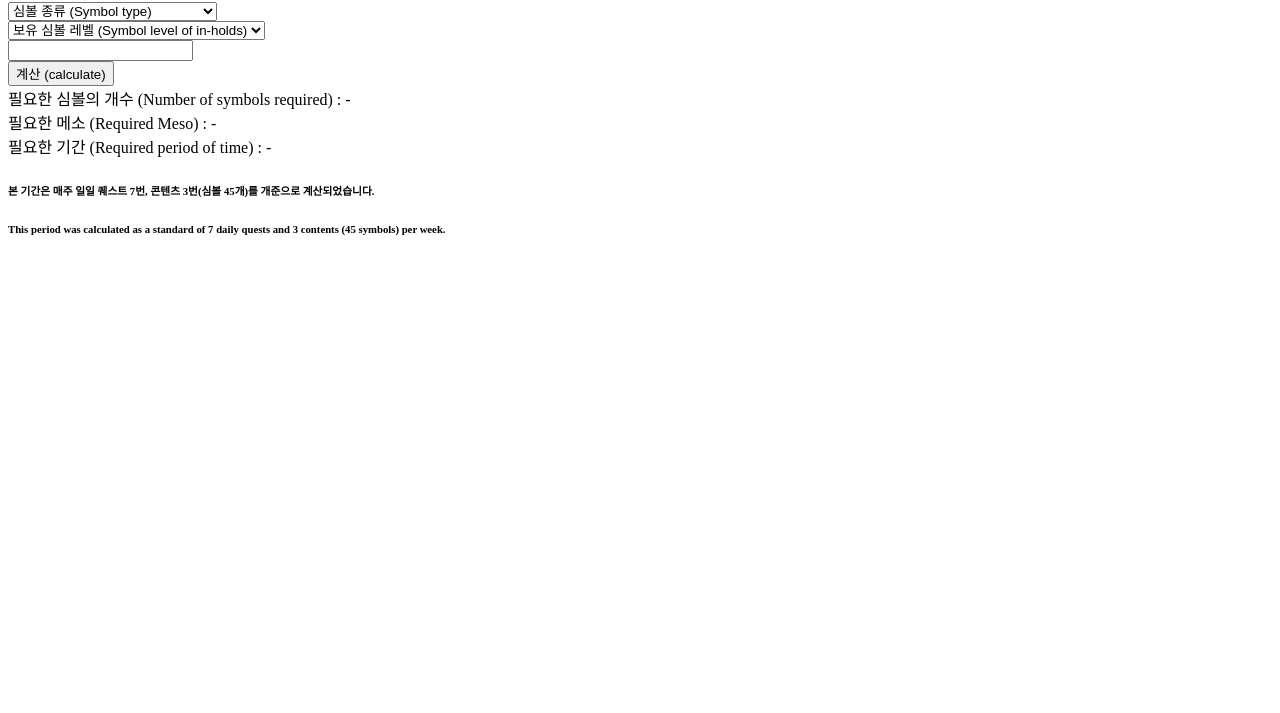
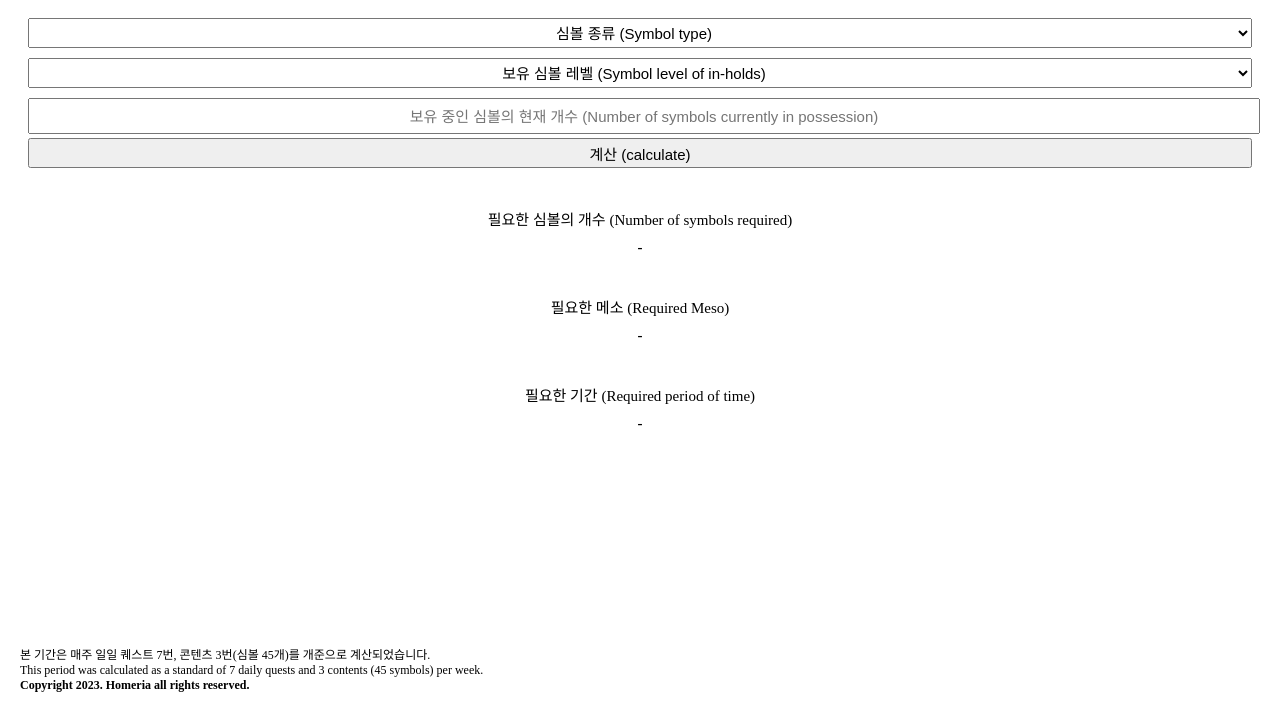
Before and after one commit to Homeria/MapleStorySymbolCalculator, a plain HTML site: page index.html in a window 1280 px wide. Shown: the part 87-800 px from the top of the page. Drawn offline with Linux system fonts and the light colour scheme.

Commit message:
Update - 2023.03.20
1. Split JavaScript in index.html and link  js and html.
2. add Beta Style

```diff
--- /dev/null
+++ b/CSS/indexStyle.css
@@ -0,0 +1,68 @@
+#container {
+    width : 100%;
+    height : 80%;
+}
+
+#titles {
+    margin : 0px 0px 20px 0px;
+}
+
+#title {
+    text-align : center;
+    margin-bottom : 0px;
+}
+
+#subtitle {
+    text-align : center;
+}
+
+#main-wrapper {
+    margin : 20px 20px 20px 20px;
+}
+
+.main-element {
+    margin : 0px 10px 10px 0px;
+    width : 100%;
+    height : 30px;
+}
+
+.element {
+    width : 100%;
+    height : 30px;
+    font-size: 15px;
+    text-align : center;
+}
+
+#results {
+    width : 100%;
+    margin : 20px 0px 0px 0px;
+}
+
+.result {
+    width : 100;
+    margin : 40px 0px 0px 0px;
+
+}
+
+.result-Element {
+    text-align : center;
+    font-size : 15px;
+    margin : 10px 0px 0px 0px;
+}
+
+#footer {
+    width : 100%;
+    position : absolute;
+    bottom : 0;
+    left : 0;
+}
+
+#information {
+    width : 100%;
+    margin : 20px 20px 20px 20px;
+}
+
+.info {
+    margin : 0px 0px 0px 0px;
+    font-size : 12px;
+}
--- /dev/null
+++ b/Scripts/SymbolCalculator.js
@@ -0,0 +1,105 @@
+const reqGrowthValues = [12, 15, 20, 27, 36, 47, 60, 75, 92, 111, 132, 155, 180, 207, 236, 267, 300, 335, 372];
+const cumulativeGrowthValue = [0, 12, 27, 47, 74, 110, 157, 217, 292, 384, 495, 627, 782, 962, 1169, 1405, 1672, 1972, 2307, 2679];
+const levelUpThreshold = [12, 27, 47, 74, 110, 157, 217, 292, 384, 495, 627, 782, 962, 1169, 1405, 1672, 1972, 2307, 2679];
+
+class Symbol {
+    constructor(type, level, in_holds) {
+        this.type = type;
+        this.level = level;
+        this.in_holds = in_holds;
+    }
+
+    getTotalInHolds() {
+        return (cumulativeGrowthValue[this.level - 1] + this.in_holds);
+    }
+
+    getTotalReqSymbol() {
+        return (2679 - this.getTotalInHolds());
+    }
+
+    getTotalReqMeso() {
+        var totalReqMeso = 0;
+        for(var i = this.level; i < 20; i++) {
+            totalReqMeso += this.getReqMeso(i);
+        }
+        return totalReqMeso;
+    }
+
+    getReqMeso(level) {
+        if(this.type === "vj") {
+            return (3110000 + (level * 3960000));
+        } else if (this.type === "cc") {
+            return (6220000 + (level * 4620000));
+        } else if (this.type === "la") {
+            return (9330000 + (level * 5280000));
+        } else if (this.type === "ar") {
+            return (11196000 + (level * 5940000));
+        } else if (this.type === "mo") {
+            return (11196000 + (level * 5940000));
+        } else if (this.type === "es") {
+            return (11196000 + (level * 5940000));
+        } else {
+            return -1;
+        }
+    }
+
+    getReqPeriod() {
+        var reqSymbol = this.getTotalReqSymbol();
+        if(this.type === "vj") {
+            return (reqSymbol / 171);
+        } else if (this.type === "cc") {
+            return (reqSymbol / 157);
+        } else if (this.type === "la") {
+            return (reqSymbol / 122);
+        } else if (this.type === "ar") {
+            return (reqSymbol / 108);
+        } else if (this.type === "mo") {
+            return (reqSymbol / 101);
+        } else if (this.type === "es") {
+            return (reqSymbol / 101);
+        } else {
+            return -1;
+        }
+    }
+}
+
+
+function doCalculate() {
+
+    var getType = document.getElementById("type");
+    var type = getType.options[getType.selectedIndex].value;
+
+    var getLevel = document.getElementById("level");
+    var level = Number(getLevel.options[getLevel.selectedIndex].value);
+
+    var getNum = document.getElementById("num");
+    var in_hold = Number(getNum.value);
+
+    var reqSymbolID = document.getElementById("reqSymbol");
+    var reqMesoID = document.getElementById("reqMeso");
+    var reqPeriodID = document.getElementById("reqPeriod");
+
+    console.log("type = " + type + ", level = " + level + ", inHold = " + in_hold);
+
+    reqSymbolID.innerHTML = "-";
+    reqMesoID.innerHTML = "-";
+    reqPeriodID.innerHTML = "-";
+
+    if((type === "0") || (level === 0) || isNaN(in_hold) || (in_hold < 0) || ((in_hold - cumulativeGrowthValue[level - 1] > 2679)) || (level === 20 && in_hold !== 0)) {
+        alert("값이 제대로 입력되지 않았습니다. (Value not selected correctly.)")
+    } else {
+        symbol = new Symbol(type, level, in_hold);
+        console.log("reqSymbol : " + symbol.getTotalReqSymbol());
+        console.log("reqMeso : " + symbol.getTotalReqMeso());
+        console.log("reqPeriod : " + symbol.getReqPeriod());
+
+        var reqSymbol = symbol.getTotalReqSymbol();
+        var reqMeso = symbol.getTotalReqMeso();
+        var formattedReqMeso = reqMeso.toLocaleString();
+        var reqPeriod = Math.ceil(symbol.getReqPeriod());
+
+        reqSymbolID.innerHTML = reqSymbol + "개";
+        reqMesoID.innerHTML = formattedReqMeso + "메소";
+        reqPeriodID.innerHTML = reqPeriod + "주" + "(" + (reqPeriod * 7) + "일)";
+    }
+}
--- a/index.html
+++ b/index.html
@@ -4,131 +4,23 @@
     <meta charset="UTF-8">
     <meta http-equiv="X-UA-Compatible" content="IE=edge">
     <meta name="viewport" content="width=device-width, initial-scale=1.0">
-    <title>Symbol Calculator</title>
-
-
+    <title>MapleStory Symbol Calculator</title>
+    <link rel="stylesheet" href="CSS/indexStyle.css">
 
 </head>
 <body>
 
-    <script>
+    <script type="text/javascript" src="Scripts/SymbolCalculator.js"></script>
 
-        const reqGrowthValues = [12, 15, 20, 27, 36, 47, 60, 75, 92, 111, 132, 155, 180, 207, 236, 267, 300, 335, 372];
-        const cumulativeGrowthValue = [0, 12, 27, 47, 74, 110, 157, 217, 292, 384, 495, 627, 782, 962, 1169, 1405, 1672, 1972, 2307, 2679];
-        const levelUpThreshold = [12, 27, 47, 74, 110, 157, 217, 292, 384, 495, 627, 782, 962, 1169, 1405, 1672, 1972, 2307, 2679];
+    <div id="container">
+        <div id="titles">
+            <h1 id="title"> 메이플스토리 심볼 계산기</h1>
+            <div id="subtitle">MapleStory Symbol Calculator</div>
+        </div>
 
-        class Symbol {
-            constructor(type, level, in_holds) {
-                this.type = type;
-                this.level = level;
-                this.in_holds = in_holds;
-            }
-
-            getTotalInHolds() {
-                return (cumulativeGrowthValue[this.level - 1] + this.in_holds);
-            }
-
-            getTotalReqSymbol() {
-                return (2679 - this.getTotalInHolds());
-            }
-
-            getTotalReqMeso() {
-                var totalReqMeso = 0;
-                for(var i = this.level; i < 20; i++) {
-                    totalReqMeso += this.getReqMeso(i);
-                }
-                return totalReqMeso;
-            }
-
-            getReqMeso(level) {
-                if(this.type === "vj") {
-                    return (3110000 + (level * 3960000));
-                } else if (this.type === "cc") {
-                    return (6220000 + (level * 4620000));
-                } else if (this.type === "la") {
-                    return (9330000 + (level * 5280000));
-                } else if (this.type === "ar") {
-                    return (11196000 + (level * 5940000));
-                } else if (this.type === "mo") {
-                    return (11196000 + (level * 5940000));
-                } else if (this.type === "es") {
-                    return (11196000 + (level * 5940000));
-                } else {
-                    return -1;
-                }
-            }
-
-            getReqPeriod() {
-                var reqSymbol = this.getTotalReqSymbol();
-                if(this.type === "vj") {
-                    return (reqSymbol / 171);
-                } else if (this.type === "cc") {
-                    return (reqSymbol / 157);
-                } else if (this.type === "la") {
-                    return (reqSymbol / 122);
-                } else if (this.type === "ar") {
-                    return (reqSymbol / 108);
-                } else if (this.type === "mo") {
-                    return (reqSymbol / 101);
-                } else if (this.type === "es") {
-                    return (reqSymbol / 101);
-                } else {
-                    return -1;
-                }
-            }
-    }
-
-
-        function doCalculate() {
-
-            var getType = document.getElementById("type");
-            var type = getType.options[getType.selectedIndex].value;
-
-            var getLevel = document.getElementById("level");
-            var level = Number(getLevel.options[getLevel.selectedIndex].value);
-
-            var getNum = document.getElementById("num");
-            var in_hold = Number(getNum.value);
-
-            var reqSymbolID = document.getElementById("reqSymbol");
-            var reqMesoID = document.getElementById("reqMeso");
-            var reqPeriodID = document.getElementById("reqPeriod");
-
-            console.log("type = " + type + ", level = " + level + ", inHOld = " + in_hold);
-
-            reqSymbolID.innerHTML = "-";
-            reqMesoID.innerHTML = "-";
-            reqPeriodID.innerHTML = "-";
-
-            if((type === "0") || (level === 0) || isNaN(in_hold) || (in_hold < 0) || ((in_hold - cumulativeGrowthValue[level - 1] > 2679)) || (level === 20 && in_hold !== 0)) {
-                alert("값이 제대로 입력되지 않았습니다. (Value not selected correctly.)")
-            } else {
-                symbol = new Symbol(type, level, in_hold);
-                console.log("reqSymbol : " + symbol.getTotalReqSymbol());
-                console.log("reqMeso : " + symbol.getTotalReqMeso());
-                console.log("reqPeriod : " + symbol.getReqPeriod());
-
-                var reqSymbol = symbol.getTotalReqSymbol();
-                var reqMeso = symbol.getTotalReqMeso();
-                var formattedReqMeso = reqMeso.toLocaleString();
-                var reqPeriod = Math.ceil(symbol.getReqPeriod());
-
-                reqSymbolID.innerHTML = reqSymbol + "개";
-                reqMesoID.innerHTML = formattedReqMeso + "메소";
-                reqPeriodID.innerHTML = reqPeriod + "주" + "(" + (reqPeriod * 7) + "일)";
-            }
-
-
-
-        }
-
-    </script>
-
-    <h1> 메이플스토리 심볼 계산기 (Maplestory Symbol Calculator)</h1>
-
-
-    <div id="wrapper">
-        <select name="type" id="type">
+        <div id="main-wrapper">
+            <div id="type-picker" class="main-element">
+                <select name="type" id="type" class="element">
                     <option value="0">심볼 종류 (Symbol type)</option>
                     <option value="vj">소멸의 여로 (Vanishing Journey)</option>
                     <option value="cc">츄츄 아일랜드 (Chu Chu Island)</option>
@@ -139,8 +31,8 @@
                 </select>
             </div>
 
-    <div id="wrapper">
-        <select name="level" id="level">
+            <div id="level-picker" class="main-element">
+                <select name="level" id="level" class="element">
                     <option value="0">보유 심볼 레벨 (Symbol level of in-holds)</option>
                     <option value="1">1</option>
                     <option value="2">2</option>
@@ -165,32 +57,45 @@
                 </select>
             </div>
 
-    <div id="wrapper">
-        <input type="text" id="num">
+            <div id="inhold-inputs" class="main-element">
+                <input type="text" id="num" class="element" placeholder="보유 중인 심볼의 현재 개수 (Number of symbols currently in possession)">
+            </div>
+
+            <div id="executor" class="main-element">
+                <input type="button" name="calculate" id="calculate" class="element" value="계산 (calculate)" onclick="doCalculate()">
             </div>
 
 
-    <input type="button" name="calculate" id="calculate" value="계산 (calculate)" onclick="doCalculate()">
+            <div id="results">
+                <div id="reqSymbolResult" class="result">
+                    <p class="result-Element">필요한 심볼의 개수 (Number of symbols required)</p>
+                    <h5 id="reqSymbol" class="result-Element">-</h5>
+                </div>
+                <div id="reqMesoResult" class="result">
+                    <p class="result-Element">필요한 메소 (Required Meso)</p>
+                    <h5 id="reqMeso" class="result-Element">-</h5>
+                </div>
+                <div id="reqPeriodResult" class="result">
+                    <p class="result-Element">필요한 기간 (Required period of time)</p>
+                    <h5 id="reqPeriod" class="result-Element">-</h5>
 
-    <div>
-        <div>
-            <span>필요한 심볼의 개수 (Number of symbols required) : </span>
-            <span id="reqSymbol">-</span>
                 </div>
-        <div>
-            <span>필요한 메소 (Required Meso) : </span>
-            <span id="reqMeso">-</span>
+
+                <div id="footer">
+                    <div id="information">
+                        <p class="info">본 기간은 매주 일일 퀘스트 7번, 콘텐츠 3번(심볼 45개)를 개준으로 계산되었습니다.</p>
+                        <p class="info">This period was calculated as a standard of 7 daily quests and 3 contents (45 symbols) per week.</p>
+                        <h5 class="info">Copyright 2023. Homeria all rights reserved.</h5>
                     </div>
-        <div>
-            <span>필요한 기간 (Required period of time) : </span>
-            <span id="reqPeriod">-</span>
-            <h6>본 기간은 매주 일일 퀘스트 7번, 콘텐츠 3번(심볼 45개)를 개준으로 계산되었습니다.</h6>
-            <h6>This period was calculated as a standard of 7 daily quests and 3 contents (45 symbols) per week.</h6>
-        </div>
-        <div>
+
 
                 </div>
             </div>
+        </div>
+    </div>
+
+
+
 
 </body>
 </html>
```
Lines whose indentation alone changed are shown as unchanged.
